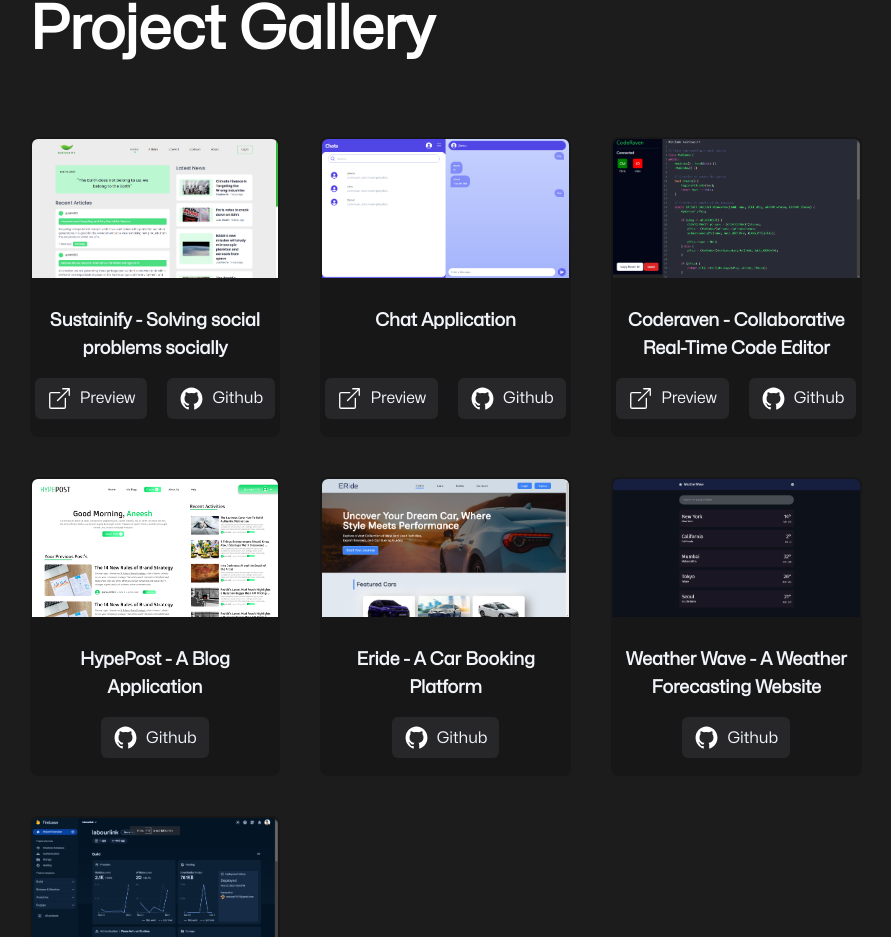
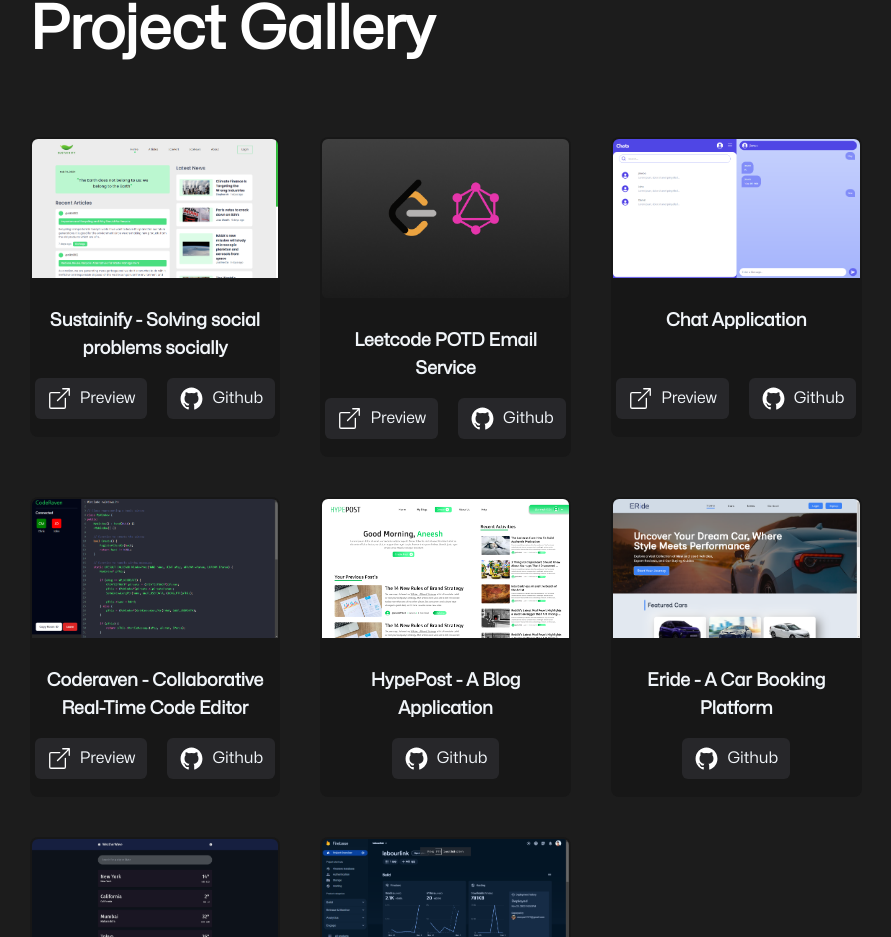
Before and after one commit to aneeshsharma72067/new-portfolio, a Vue app: page / in a window 1280 px wide. Shown: the part 2412-3349 px from the top of the page, without its empty margins (188-1079 px from the left). Built offline with nearby package versions, Linux system fonts and the light colour scheme; some icons are missing.

Commit message:
New Project, Updated README.md

```diff
--- a/src/components/Projects.vue
+++ b/src/components/Projects.vue
@@ -8,11 +8,13 @@
         description="Sustainify empowers users to connect, share environmental concerns, and collaborate on cleanup efforts through image-based awareness campaigns. "
         repoUrl="https://github.com/aneeshsharma72067/sustainify.git"
         previewUrl="https://sustainify-web.netlify.app/" />
-       <ProjectComponent imageName="chat.png" projectName="Chat Application"
+      <ProjectComponent imageName="leetcode.png" projectName="Leetcode POTD Email Service"
+        description="An API Service which sends Leetcode POTD through email. It uses the Leetcode GraphQL endpoint with Cron Job Scheduling"
+        repoUrl="https://github.com/aneeshsharma72067/leetcode-potd-email-service"
+        previewUrl="https://leetcode-potd-email-service.onrender.com/potd" />
+      <ProjectComponent imageName="chat.png" projectName="Chat Application"
         description="A fully mobile responsive Chat Application with end to end encryption built with modern Javascript framework Sveltekit and Firebase"
-        repoUrl="https://github.com/aneeshsharma72067/gengo-chat"
-        previewUrl="https://gengo-chat.netlify.app"
-         />
+        repoUrl="https://github.com/aneeshsharma72067/gengo-chat" previewUrl="https://gengo-chat.netlify.app" />
       <ProjectComponent imageName="coderaven.png" projectName="Coderaven - Collaborative Real-Time Code Editor"
         description="Coderaven enables real-time collaborative coding with multiple users editing projects simultaneously in a web-based environment."
         repoUrl="https://github.com/aneeshsharma72067/coderaven-with-js" previewUrl="https://coderaven.onrender.com/" />
```
Also changed, not shown: src/assets/images/leetcode.png (added), 1 other file (tests, documents, lock files or other folders).
